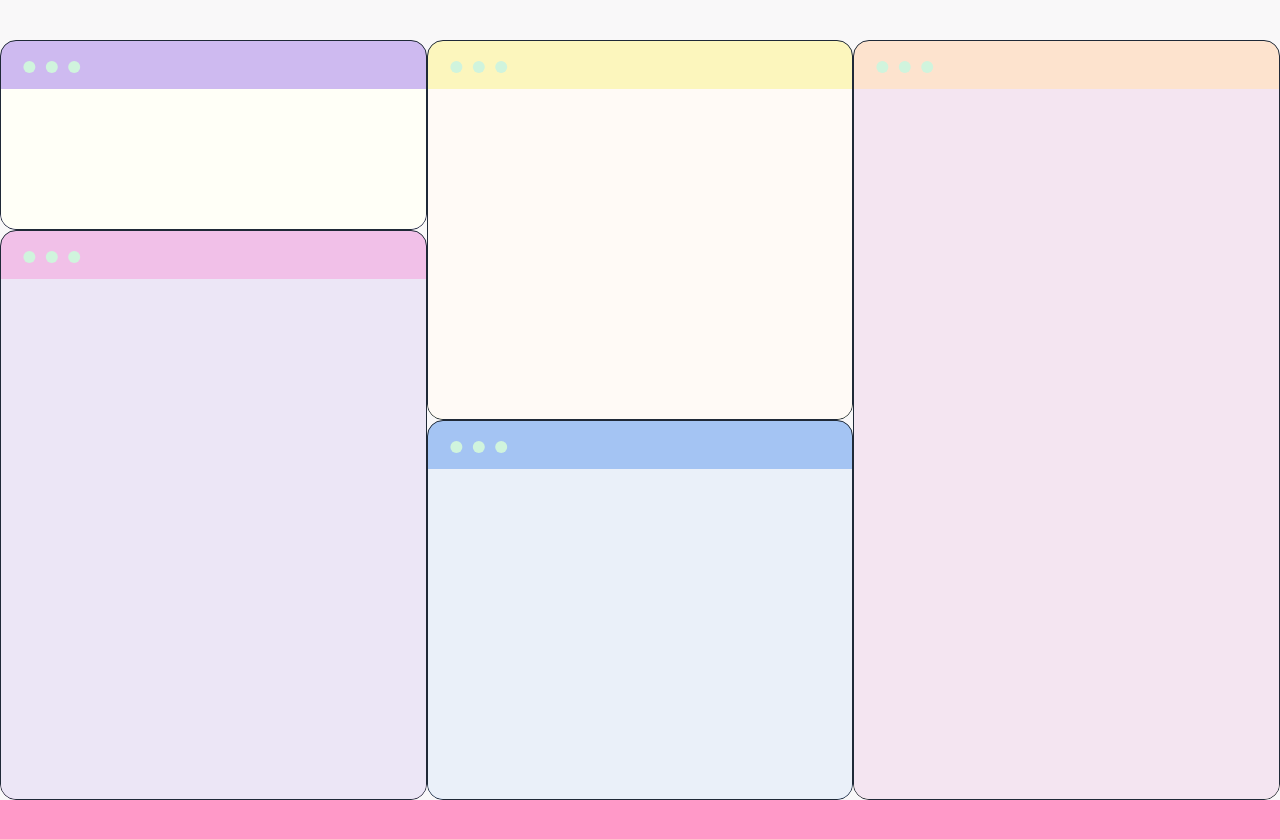
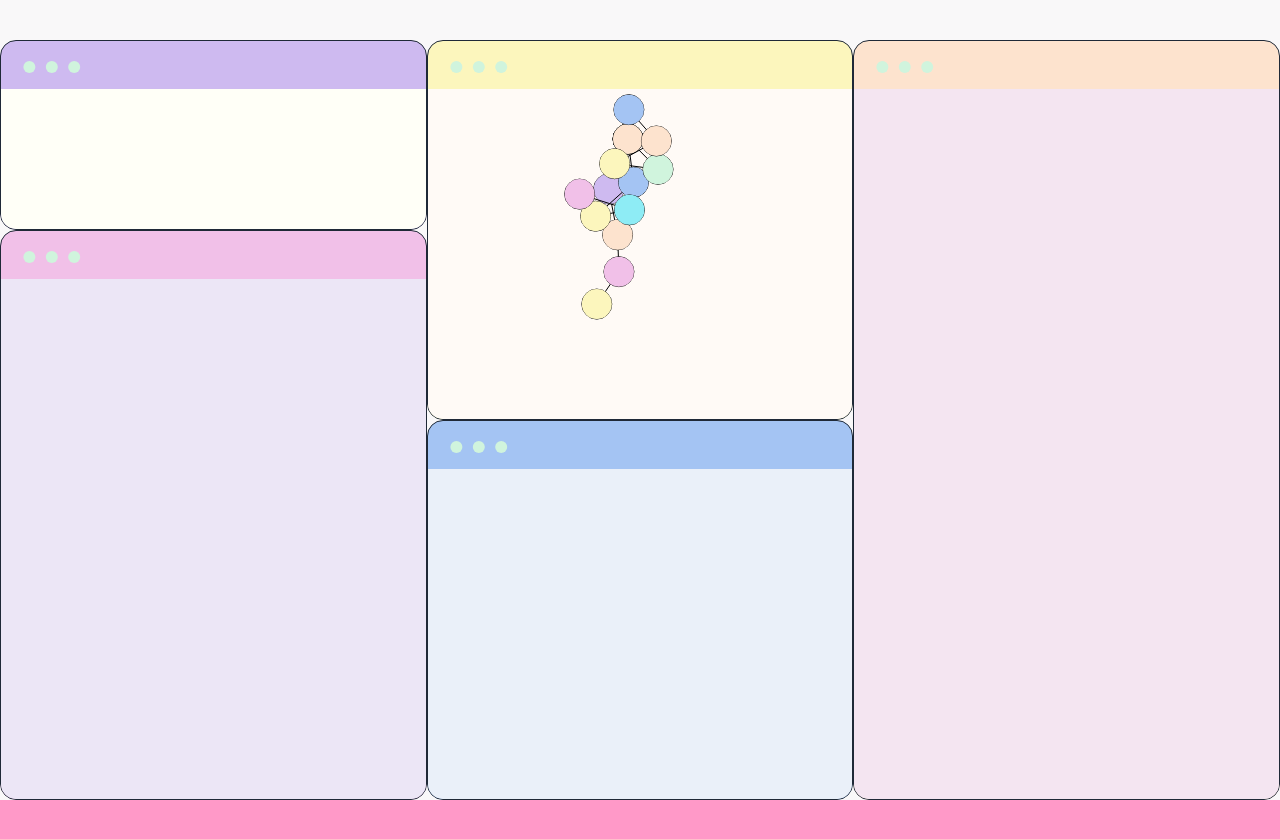
Before and after one commit to 93Belen/belencita-web, a Vue app: page / in a window 1280 px wide. Shown: the part 1560-2399 px from the top of the page. Built offline with nearby package versions, Linux system fonts and the light colour scheme; a web font is replaced by a local one.

Commit message:
need to fix some things still

```diff
--- a/src/components/Fidgets/BallChain.vue
+++ b/src/components/Fidgets/BallChain.vue
@@ -56,8 +56,8 @@ onMounted(() => {
     const divWidth = fidgetWindow.clientWidth
     const divHeight = fidgetWindow.clientHeight
 
-    canvas.height = divHeight
-    canvas.width = divWidth
+    canvas.height = 400
+    canvas.width = 400
     engine = Engine.create()
 
     mouse = Mouse.create(fidgetWindow)
@@ -70,7 +70,7 @@ onMounted(() => {
        if(i === 0 || i === 5 || i === 10){
            fixed = true
            y = 50
-           x = divWidth / 5 + i * divWidth / 20
+           x = 200
        }
 
        bodies[i] = Bodies.circle(x, y, radius, {isStatic: fixed})
@@ -141,7 +141,7 @@ const animation = () => {
 
 <template>
     <div id='fidget-balls' class="w-full h-full m-auto">
-        <canvas id="canvas" class="w-full h-full">
+        <canvas id="canvas" class="">
 
         </canvas>
     </div>
```
